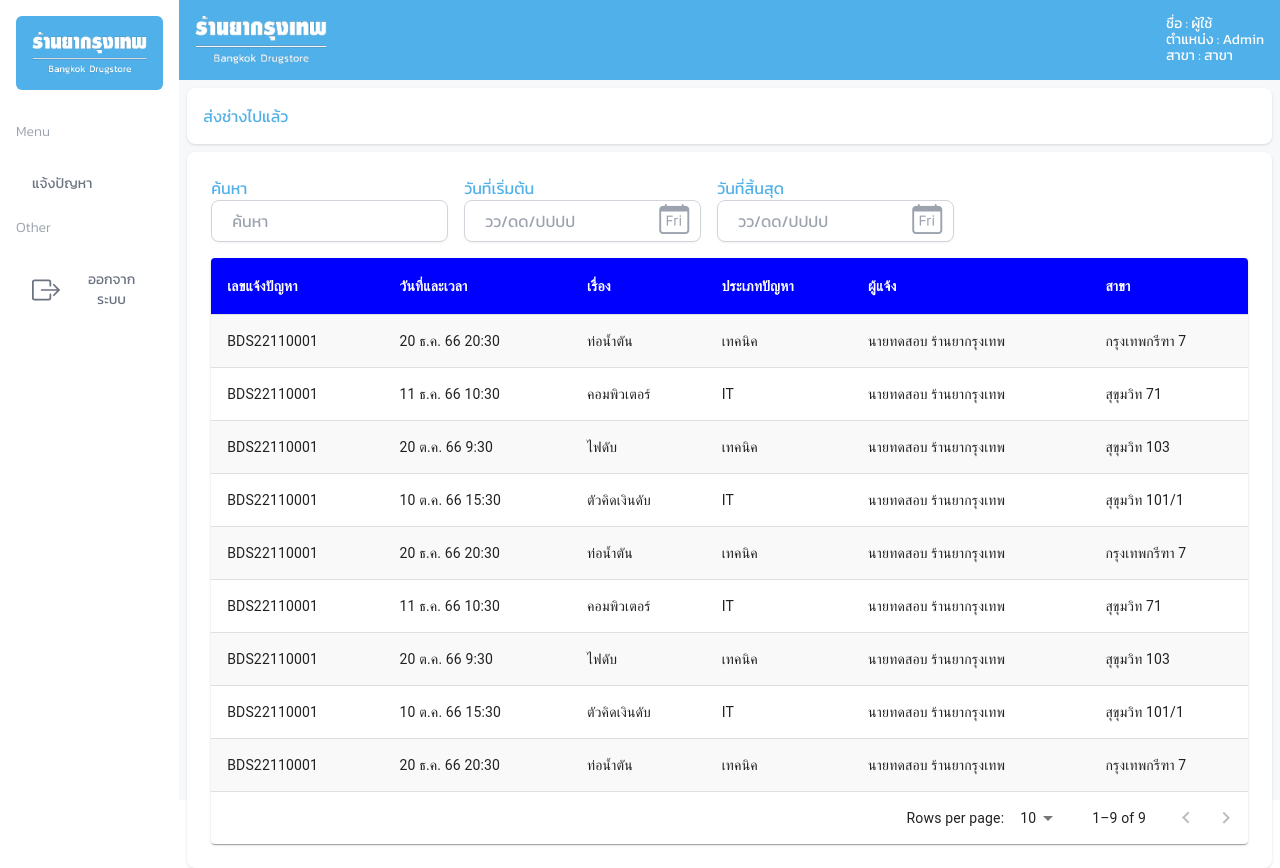
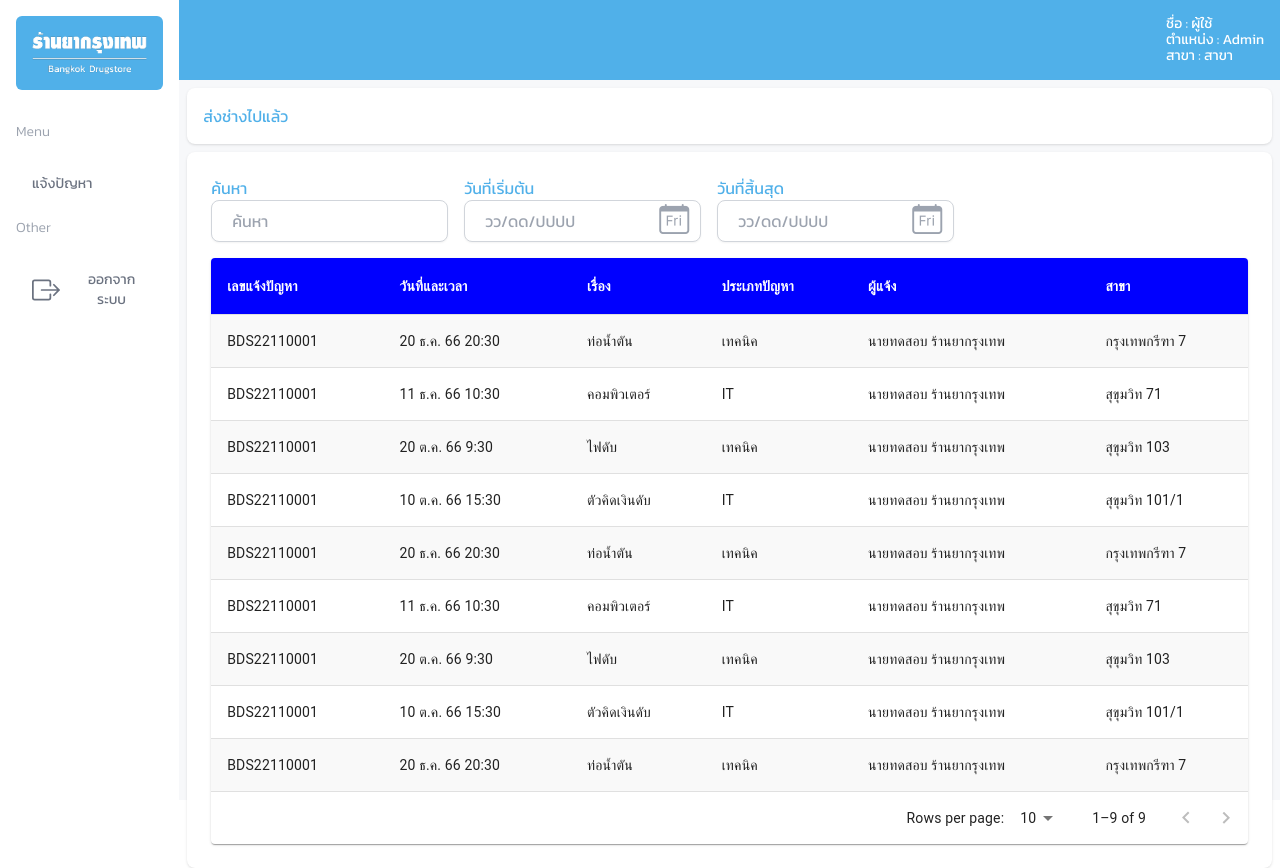
Before and after one commit to oatzaptd1/front-nextjs-project, a Next.js app: page /admin/technician in a window 1280 px wide. Built offline with nearby package versions, Linux system fonts and the light colour scheme.

Commit message:
Update navbar.jsx

```diff
--- a/src/app/admin/admin_components/navbar.jsx
+++ b/src/app/admin/admin_components/navbar.jsx
@@ -18,10 +18,6 @@ function Navbar() {
   return (
     <div className="flex items-center justify-between p-4 bg-[#50B0E9] ">
       {/* home icon */}
-      <div className="">
-        <Image src="/images/homelogo.png" alt="" width={150} height={20} />
-      </div>
-      {/* name role branch */}
       <div className="flex items-center gap-6 justify-end w-full">
         <div className="flex flex-col text-white text-[14px] leading-4 font-medium">
           <span>ชื่อ : {userData.user_name}</span>
```
